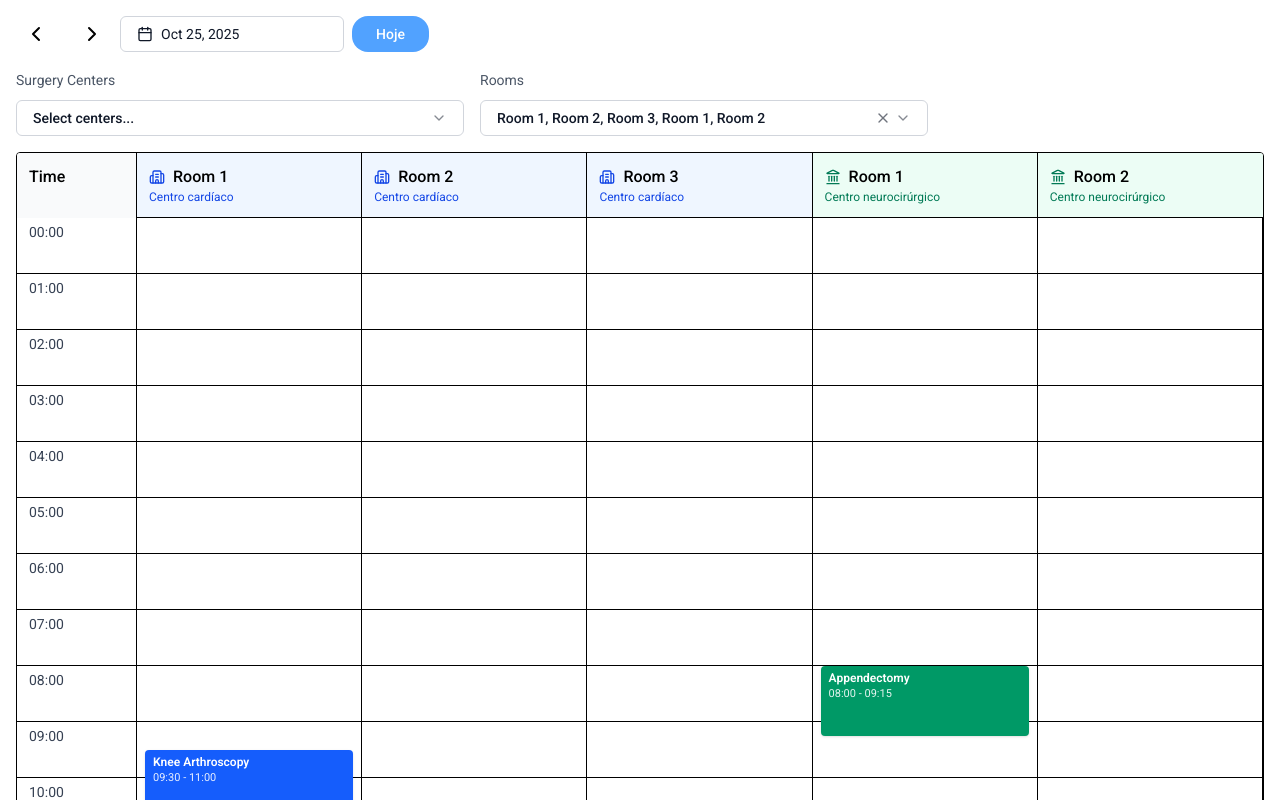
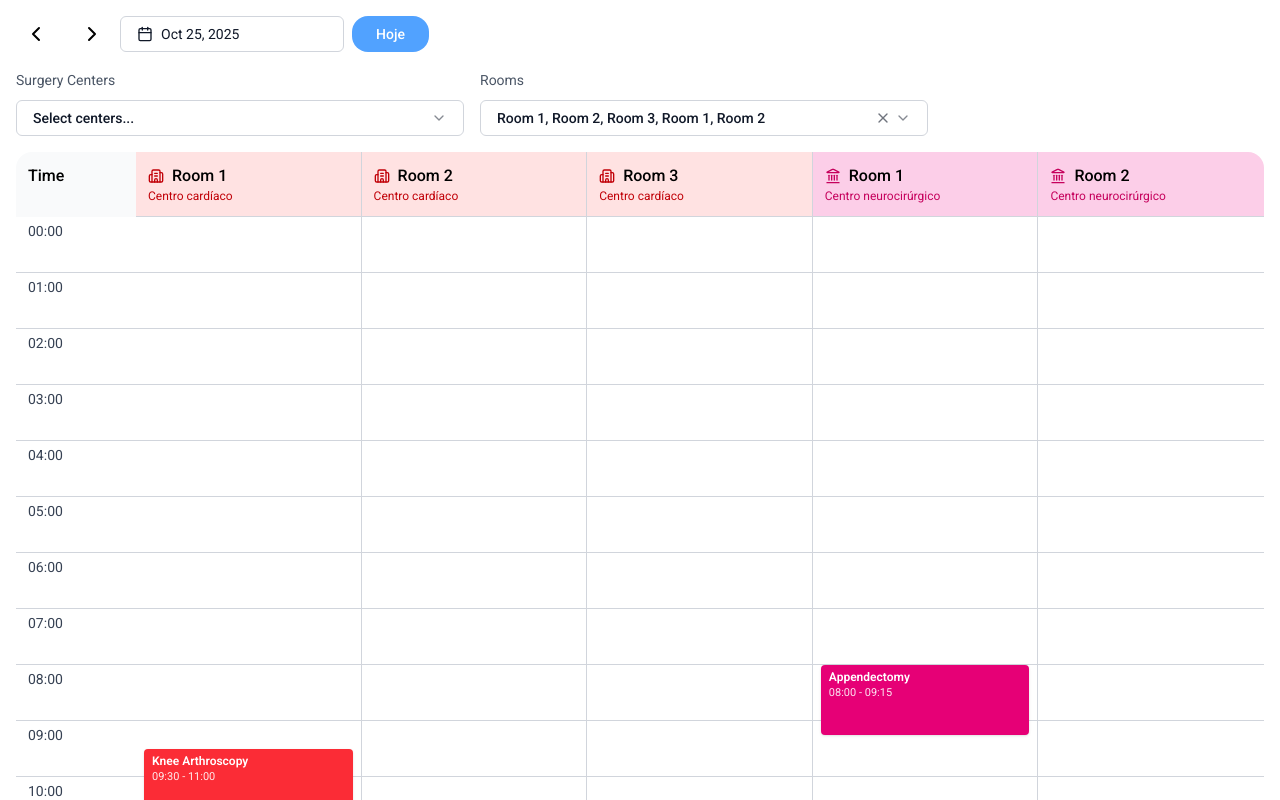
Before and after one commit to Gustaxz/fe-tutuco, a React (Vite) app: page / in a window 1280 px wide. Shown: the top 800 px of the page. Built offline with nearby package versions, Linux system fonts and the light colour scheme.

Commit message:
feat: new styles

```diff
--- a/src/App.tsx
+++ b/src/App.tsx
@@ -84,8 +84,8 @@ function App() {
   const centerIdToStyle = useMemo(() => {
     // deterministic style mapping per center id
     const palette = [
-      { bg: 'bg-blue-50', text: 'text-blue-700', border: 'border-blue-200', badge: 'bg-blue-600' },
-      { bg: 'bg-emerald-50', text: 'text-emerald-700', border: 'border-emerald-200', badge: 'bg-emerald-600' },
+      { bg: 'bg-red-100', text: 'text-red-700', border: 'border-red-200', badge: 'bg-red-500' },
+      { bg: 'bg-pink-200', text: 'text-pink-700', border: 'border-pink-200', badge: 'bg-pink-600' },
       { bg: 'bg-amber-50', text: 'text-amber-700', border: 'border-amber-200', badge: 'bg-amber-600' },
       { bg: 'bg-violet-50', text: 'text-violet-700', border: 'border-violet-200', badge: 'bg-violet-600' },
       { bg: 'bg-rose-50', text: 'text-rose-700', border: 'border-rose-200', badge: 'bg-rose-600' },
@@ -176,17 +176,17 @@ function App() {
         </div>
       </div>
 
-      <div className={`border rounded overflow-hidden ${slideClass}`} key={selectedDate}>
+      <div className={`rounded-2xl overflow-hidden ${slideClass}`} key={selectedDate}>
         <div className="grid" style={{ gridTemplateColumns: `120px 1fr` }}>
-          <div className="bg-gray-50 border-r p-3 font-medium">Time</div>
+          <div className="bg-gray-50 p-3 font-medium">Time</div>
           <div className="overflow-x-auto">
             <div className="min-w-max">
-              <div className="grid border-b" style={{ gridTemplateColumns: `repeat(${visibleRooms.length}, minmax(180px, 1fr))` }}>
+              <div className="grid border-b border-gray-300" style={{ gridTemplateColumns: `repeat(${visibleRooms.length}, minmax(180px, 1fr))` }}>
                 {visibleRooms.map(room => {
                   const style = centerIdToStyle.get(room.centerId)
                   const Icon = style?.Icon
                   return (
-                    <div key={room.id} className={`p-3 border-r last:border-r-0 ${style?.bg ?? 'bg-gray-50'}`}>
+                    <div key={room.id} className={`p-3 border-r border-gray-300 last:border-r-0 ${style?.bg ?? 'bg-gray-50'}`}>
                       <div className="flex items-center gap-2">
                         {Icon ? <Icon className={`h-4 w-4 ${style?.text ?? 'text-gray-600'}`} /> : <span className={`inline-block h-2.5 w-2.5 rounded-full ${style?.badge ?? 'bg-gray-400'}`} />}
                         <div className="font-medium">{room.name}</div>
@@ -201,10 +201,10 @@ function App() {
         </div>
 
         <div className="grid" style={{ gridTemplateColumns: `120px 1fr` }}>
-          <div className="border-r">
+          <div className="">
             <div className="relative" style={{ height: `${rowHeightPx * 24}px` }}>
               {hours.map(h => (
-                <div key={h} className="flex items-start border-b last:border-b-0" style={{ height: `${rowHeightPx}px` }}>
+                <div key={h} className="flex items-start border-b border-gray-300 last:border-b-0" style={{ height: `${rowHeightPx}px` }}>
                   <div className="px-3 pt-1 text-sm text-gray-700">{formatHourLabel(h)}</div>
                 </div>
               ))}
@@ -217,16 +217,24 @@ function App() {
                   className="absolute inset-0 grid"
                   style={{ gridTemplateRows: `repeat(24, ${rowHeightPx}px)`, gridTemplateColumns: `repeat(${visibleRooms.length}, minmax(180px, 1fr))` }}
                 >
-                  {Array.from({ length: 24 * visibleRooms.length }, (_, idx) => (
-                    <div key={idx} className="border-b border-r last:border-r-0" />
-                  ))}
+                  {Array.from({ length: 24 * visibleRooms.length }, (_, idx) => {
+                    const cols = visibleRooms.length
+                    const isLastCol = cols > 0 ? (idx % cols) === cols - 1 : false
+                    const isLastRow = Math.floor(idx / (cols || 1)) === 23
+                    return (
+                      <div
+                        key={idx}
+                        className={`border-gray-300 ${isLastCol ? '' : 'border-r'} ${isLastRow ? '' : 'border-b'}`}
+                      />
+                    )
+                  })}
                 </div>
 
                 <div className="absolute inset-0" style={{ display: 'grid', gridTemplateColumns: `repeat(${visibleRooms.length}, minmax(180px, 1fr))` }}>
                   {visibleRooms.map(room => {
                     const roomBookings = bookings.filter(b => b.roomId === room.id)
                     return (
-                      <div key={room.id} className="relative border-r last:border-r-0">
+                      <div key={room.id} className="relative border-r border-gray-300 last:border-r-0">
                         {roomBookings.map(b => {
                           const startM = parseTimeToMinutes(b.start)
                           const endM = Math.max(startM + 15, parseTimeToMinutes(b.end))
--- a/src/components/ui/multi-select.tsx
+++ b/src/components/ui/multi-select.tsx
@@ -104,7 +104,7 @@ export function MultiSelect({
               className="flex w-full items-center gap-2 rounded px-2 py-1 text-sm hover:bg-gray-100"
               onClick={selectAllVisible}
             >
-              <span className={`h-4 w-4 rounded border flex items-center justify-center ${filtered.every(o => selected.has(o.value)) && filtered.length > 0 ? 'bg-blue-600 border-blue-600 text-white' : 'border-gray-300'}`}>
+              <span className={`h-4 w-4 rounded border flex items-center justify-center ${filtered.every(o => selected.has(o.value)) && filtered.length > 0 ? 'bg-blue-400 border-blue-400 text-white' : 'border-gray-300'}`}>
                 {filtered.every(o => selected.has(o.value)) && filtered.length > 0 && <Check className="h-3 w-3" />}
               </span>
               <span className="truncate">{selectAllLabel}</span>
@@ -116,7 +116,7 @@ export function MultiSelect({
               className="flex w-full items-center gap-2 rounded px-2 py-1 text-sm hover:bg-gray-100"
               onClick={() => toggle(opt.value)}
             >
-              <span className={`h-4 w-4 rounded border flex items-center justify-center ${selected.has(opt.value) ? 'bg-blue-600 border-blue-600 text-white' : 'border-gray-300'}`}>
+              <span className={`h-4 w-4 rounded border flex items-center justify-center ${selected.has(opt.value) ? 'bg-blue-400 border-blue-400 text-white' : 'border-gray-300'}`}>
                 {selected.has(opt.value) && <Check className="h-3 w-3" />}
               </span>
               <span className="truncate">{opt.label}</span>
```
